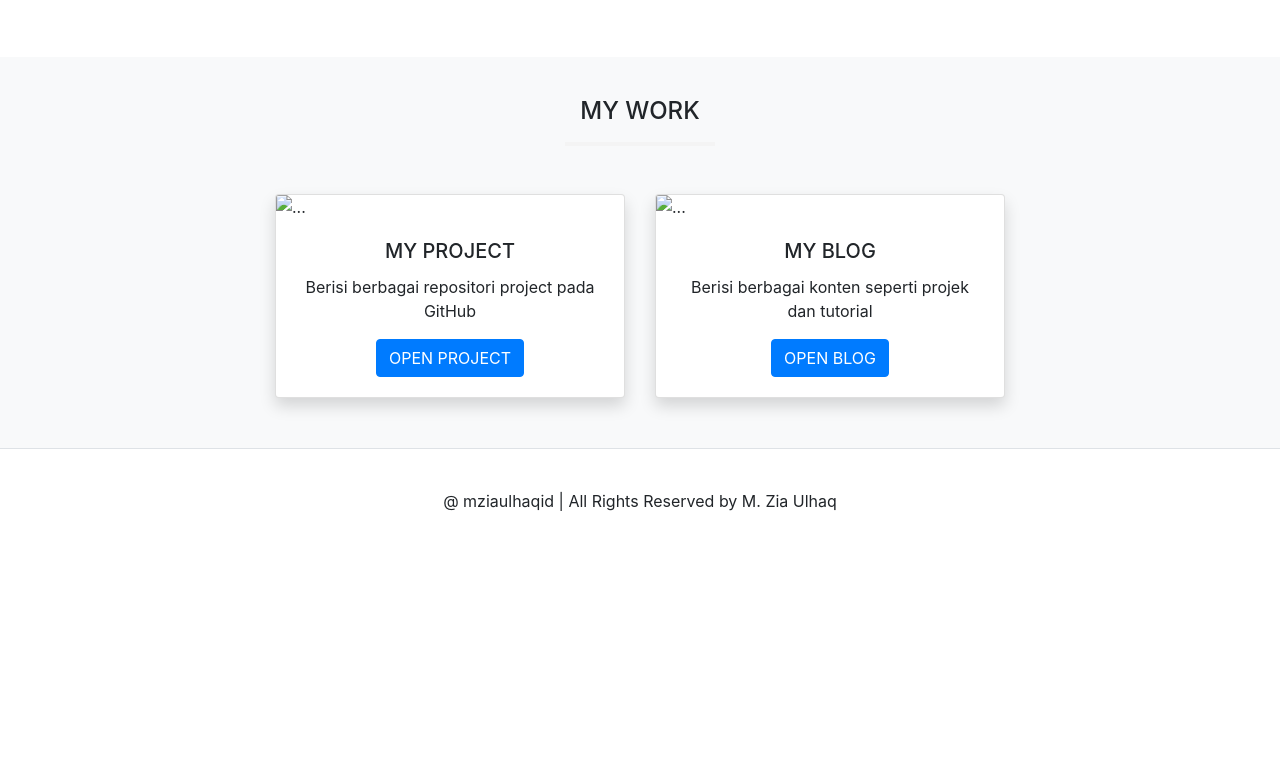
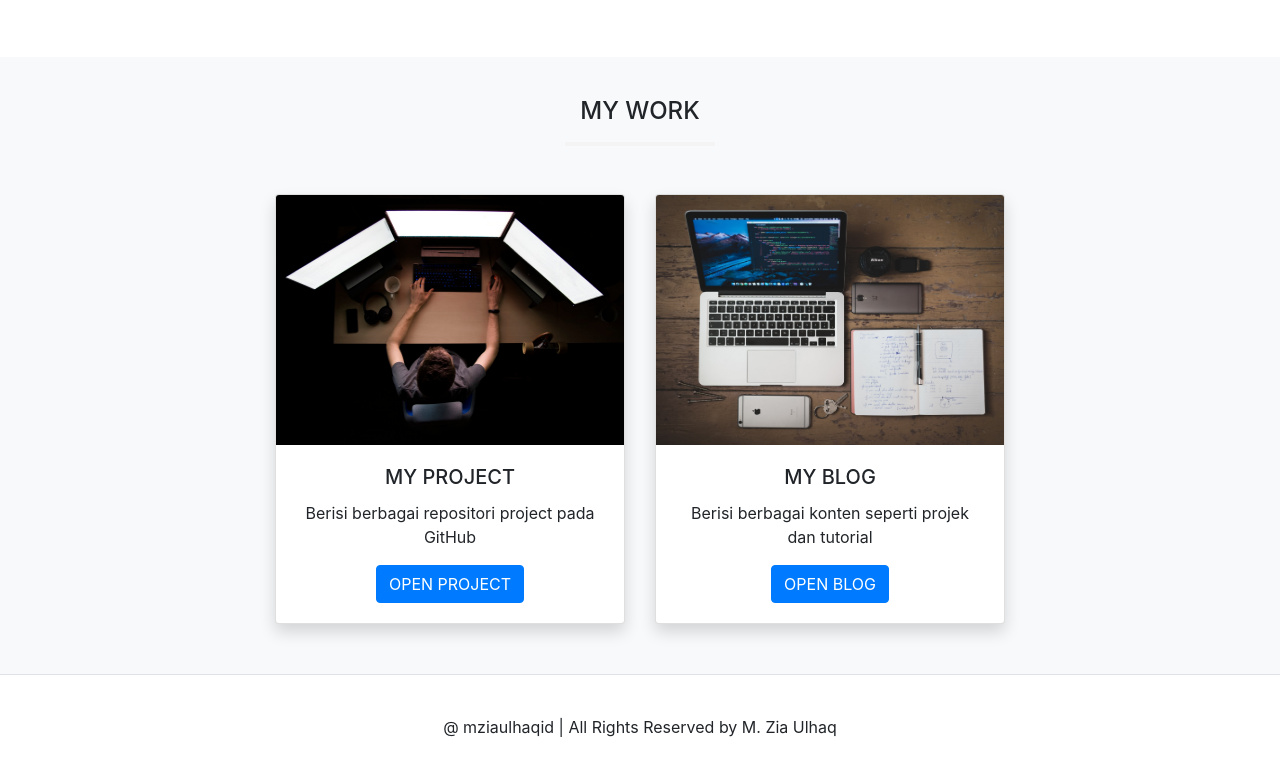
Before and after one commit to mziaulhaqid/mziaulhaqid.github.io, a plain HTML site: page index.html in a window 1280 px wide. Shown: the part 1294-2068 px from the top of the page. Before the commit the page ends 1842 px from the top, so only its background shows below. Drawn offline with Linux system fonts and the light colour scheme.

Commit message:
commit 4

```diff
--- a/index.html
+++ b/index.html
@@ -73,7 +73,7 @@
         <div class="row justify-content-center">
           <div class="col-sm-4 mb-4 mb-sm-0">
             <div class="card shadow">
-              <img src="img/work1.jpg" class="card-img-top" alt="...">
+              <img src="img/work1.jpg" class="card-img-top" alt="..." style="height: 250px">
               <div class="card-body text-center">
                 <h5 class="card-title">MY PROJECT</h5>
                 <p class="card-text">Berisi berbagai repositori project pada GitHub</p>
@@ -83,7 +83,7 @@
           </div>
           <div class="col-sm-4 mb-4 mb-sm-0">
             <div class="card shadow">
-              <img src="img/work2.jpg" class="card-img-top" alt="...">
+              <img src="img/work2.jpg" class="card-img-top" alt="..." style="height: 250px">
               <div class="card-body text-center">
                 <h5 class="card-title">MY BLOG</h5>
                 <p class="card-text">Berisi berbagai konten seperti projek dan tutorial </p>
```
Also changed, not shown: img/work1.jpg (added), img/work2.jpg (added).
